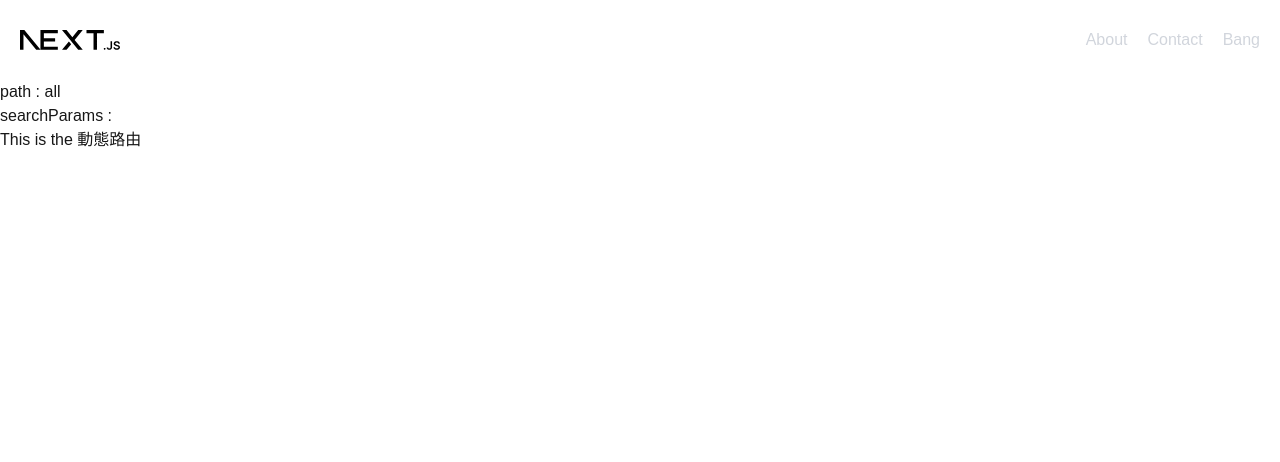
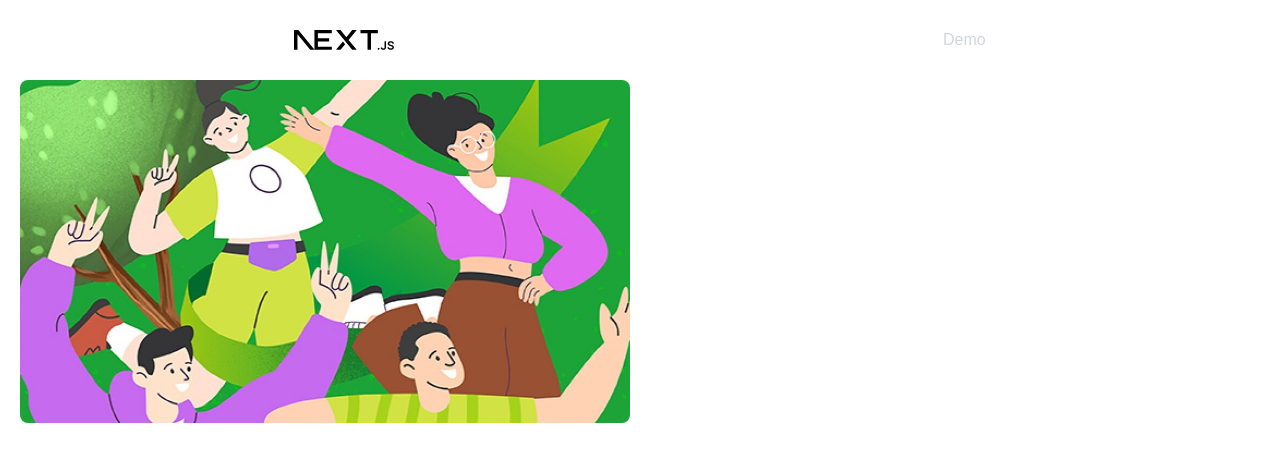
Before and after one commit to tangtang1b1b/nextjs-tailwind-ts, a Next.js app: page /all in a window 1280 px wide. Shown: the top 462 px of the page. Built offline with nearby package versions, Linux system fonts and the light colour scheme.

Commit message:
✨ feat: 支援 View Transitions API，優化 MotionMain 只針對頁面內容切換動畫

```diff
--- a/package.json
+++ b/package.json
@@ -11,6 +11,7 @@
     "format:check": "prettier --check ."
   },
   "dependencies": {
+    "framer-motion": "^12.23.12",
     "next": "15.4.5",
     "react": "19.1.0",
     "react-dom": "19.1.0"
--- a/src/app/[news]/page.tsx
+++ /dev/null
@@ -1,21 +0,0 @@
-interface PathProps {
-  params: Promise<{
-    news: string
-  }>
-  searchParams: Promise<Record<string, string | string[] | undefined>>
-}
-
-export default async function NewsPage({ params, searchParams }: PathProps) {
-  const newsPath = await params
-  const newsCategory = await searchParams
-  const news = newsPath?.news
-  const cat = newsCategory?.cat
-
-  return (
-    <div>
-      <h1>path : {news}</h1>
-      <h1>searchParams : {cat}</h1>
-      <p>This is the 動態路由</p>
-    </div>
-  )
-}
--- a/src/app/about/page.tsx
+++ /dev/null
@@ -1,8 +0,0 @@
-export default function AboutPage() {
-  return (
-    <div>
-      <h1>About Us</h1>
-      <p>This is the about page.</p>
-    </div>
-  )
-}
--- /dev/null
+++ b/src/app/all/page.tsx
@@ -0,0 +1,32 @@
+import Image from 'next/image'
+import Link from 'next/link'
+
+export default function AllPage() {
+  return (
+    <section className="mx-auto w-full max-w-[1280px] px-5">
+      <div className="flex w-full gap-5">
+        <Link href="/demo/sunclinic" className="relative aspect-video w-1/2 overflow-hidden rounded-lg">
+          <Image className="object-cover duration-300 hover:scale-105" src="/images/og_image.jpg" alt="森朗" fill />
+        </Link>
+        <div className="flex w-1/2 flex-col justify-between text-2xl">
+          <p className="text-white">森朗醫學</p>
+          <svg
+            xmlns="http://www.w3.org/2000/svg"
+            width="40"
+            height="40"
+            viewBox="0 0 24 24"
+            className="group cursor-pointer transition-colors duration-300"
+          >
+            <polygon
+              points="12,2 15,9 22,9 17,14 18,21 12,17 6,21 7,14 2,9 9,9"
+              stroke="white"
+              strokeWidth="2"
+              fill="none"
+              className="group-hover:fill-yellow-400"
+            />
+          </svg>
+        </div>
+      </div>
+    </section>
+  )
+}
--- a/src/app/contact/[id]/page.tsx
+++ /dev/null
@@ -1,17 +0,0 @@
-
-interface PathProps {
-  params: Promise<{
-    id: string
-  }>
-}
-
-export default async function ContactPage({ params }: PathProps) {
-  const { id } = await params
-
-  return (
-    <div>
-      <h1>path : {id}</h1>
-      <p>This is the 動態路由</p>
-    </div>
-  )
-}
--- /dev/null
+++ b/src/app/demo/[id]/page.tsx
@@ -0,0 +1,14 @@
+interface DemoPageProps {
+  params: {
+    id: string
+  }
+}
+
+export default function DemoPage({ params }: DemoPageProps) {
+  return (
+    <div>
+      <h1>Demo Page</h1>
+      <p>Demo ID: {params.id}</p>
+    </div>
+  )
+}
--- a/src/app/globals.css
+++ b/src/app/globals.css
@@ -1,4 +1,5 @@
 @import 'tailwindcss';
+@import './view-transitions.css';
 
 :root {
   --background: #ffffff;
--- a/src/app/layout.tsx
+++ b/src/app/layout.tsx
@@ -1,6 +1,7 @@
 import type { Metadata } from 'next'
 import { Geist, Geist_Mono, Roboto } from 'next/font/google'
 import Header from '@/components/Layout/Header'
+import MotionMain from '@/components/Layout/MotionMain'
 import './globals.css'
 
 const geistSans = Geist({
@@ -23,30 +24,16 @@ export const metadata: Metadata = {
   description: 'Generated by create next app',
 }
 
-export default function RootLayout({
-  children,
-}: Readonly<{
-  children: React.ReactNode
-}>) {
+export default function RootLayout({ children }: Readonly<{ children: React.ReactNode }>) {
   const menuItems = [
     {
-      name: 'About',
-      href: '/about',
-      children: [],
-    },
-    {
-      name: 'Contact',
-      href: '/contact',
+      name: 'Demo',
+      href: '/demo',
       children: [
-        { name: 'Tech', href: '/contact/tech' },
-        { name: 'Sports', href: '/contact/sports' },
-        { name: 'Entertainment', href: '/contact/entertainment' },
+        { name: 'Tech', href: '/demo/tech' },
+        { name: 'Sports', href: '/demo/sports' },
+        { name: 'Entertainment', href: '/demo/entertainment' },
       ],
-    },
-    {
-      name: 'Bang',
-      href: '/bang',
-      children: [],
     },
   ]
 
@@ -54,7 +41,7 @@ export default function RootLayout({
     <html lang="en">
       <body className={`${geistSans.variable} ${geistMono.variable} ${geistRoboto.variable} antialiased`}>
         <Header menuItems={menuItems} />
-        <main>{children}</main>
+        <MotionMain>{children}</MotionMain>
       </body>
     </html>
   )
--- a/src/app/page.tsx
+++ b/src/app/page.tsx
@@ -1,9 +1,11 @@
 import Image from 'next/image'
-
+import Link from 'next/link'
 export default function Home() {
   return (
     <section className="flex min-h-[calc(100vh-80px)] items-center justify-center">
-      <Image className="dark:invert" src="/next.svg" alt="Next.js logo" width={180} height={38} priority />
+      <Link href="/all">
+        <Image className="dark:invert" src="/next.svg" alt="Next.js logo" width={180} height={38} priority />
+      </Link>
     </section>
   )
 }
--- /dev/null
+++ b/src/app/view-transitions.css
@@ -0,0 +1,37 @@
+/* View Transitions CSS - 只針對 main 區域 */
+::view-transition-old(main),
+::view-transition-new(main) {
+  animation: none;
+}
+
+/* 滑動效果 - 只影響 main 內容 */
+::view-transition-old(main) {
+  animation: slide-out 0.5s forwards;
+}
+
+::view-transition-new(main) {
+  animation: slide-in 0.5s forwards;
+}
+
+@keyframes slide-out {
+  from {
+    opacity: 1;
+  }
+  to {
+    opacity: 0;
+  }
+}
+
+@keyframes slide-in {
+  from {
+    opacity: 0;
+  }
+  to {
+    opacity: 1;
+  }
+}
+
+/* 確保動畫期間保持層級 */
+::view-transition-group(root) {
+  animation-duration: 0.5s;
+}
--- a/src/components/Layout/Header.tsx
+++ b/src/components/Layout/Header.tsx
@@ -10,8 +10,8 @@ interface HeaderProps {
 }
 export default function Header({ menuItems }: HeaderProps) {
   return (
-    <header className="mx-auto flex h-20 max-w-[1280px] items-center justify-center px-5">
-      <nav className="flex size-full items-center justify-between">
+    <header className="relative z-[2000] mx-auto flex h-20 max-w-[1280px] items-center justify-center px-5">
+      <nav className="flex size-full items-center justify-around">
         <Link href="/">
           <Image className="dark:invert" src="/next.svg" alt="Next.js logo" width={100} height={45} priority />
         </Link>
@@ -26,9 +26,9 @@ export default function Header({ menuItems }: HeaderProps) {
                 <div className="cursor-pointer text-gray-300 hover:text-white">{item.name}</div>
               )}
               {item.children.length > 0 && (
-                <ul className="dev-white pointer-events-none absolute top-full flex flex-col overflow-hidden rounded-md bg-black opacity-0 duration-300 group-hover:pointer-events-auto group-hover:opacity-100">
+                <ul className="dev-white pointer-events-none absolute top-full left-1/2 -translate-x-1/2 flex flex-col items-center overflow-hidden rounded-md bg-black opacity-0 duration-300 group-hover:pointer-events-auto group-hover:opacity-100">
                   {item.children.map((child) => (
-                    <li className="group/children px-2 duration-300 hover:bg-white" key={child.name}>
+                    <li className="group/children w-full text-center px-2 duration-300 hover:bg-white" key={child.name}>
                       <Link className="block h-full py-2 text-gray-300 duration-300 group-hover/children:text-black" href={child.href}>
                         {child.name}
                       </Link>
--- /dev/null
+++ b/src/components/Layout/MotionMain.tsx
@@ -0,0 +1,39 @@
+'use client'
+import { usePathname } from 'next/navigation'
+import { useEffect, useRef, useState } from 'react'
+
+export default function MotionMain({ children }: { children: React.ReactNode }) {
+  const pathname = usePathname()
+  const prevPath = useRef(pathname)
+  const [displayLocation, setDisplayLocation] = useState(pathname)
+
+  useEffect(() => {
+    if (prevPath.current !== pathname) {
+      console.log('Route changed from:', prevPath.current, 'to:', pathname)
+
+      if (typeof document !== 'undefined' && document.startViewTransition) {
+        const transition = document.startViewTransition(() => {
+          setDisplayLocation(pathname)
+        })
+
+        transition.finished
+          .then(() => {})
+          .catch(() => {
+            setDisplayLocation(pathname)
+          })
+      } else {
+        setDisplayLocation(pathname)
+      }
+
+      prevPath.current = pathname
+    }
+  }, [pathname])
+
+  const shouldShowCurrentChildren = displayLocation === pathname
+
+  return (
+    <main style={{ viewTransitionName: 'main' }}>
+      {shouldShowCurrentChildren ? children : null}
+    </main>
+  )
+}
```
Also changed, not shown: public/images/og_image.jpg (added), 1 other file (tests, documents, lock files or other folders).
